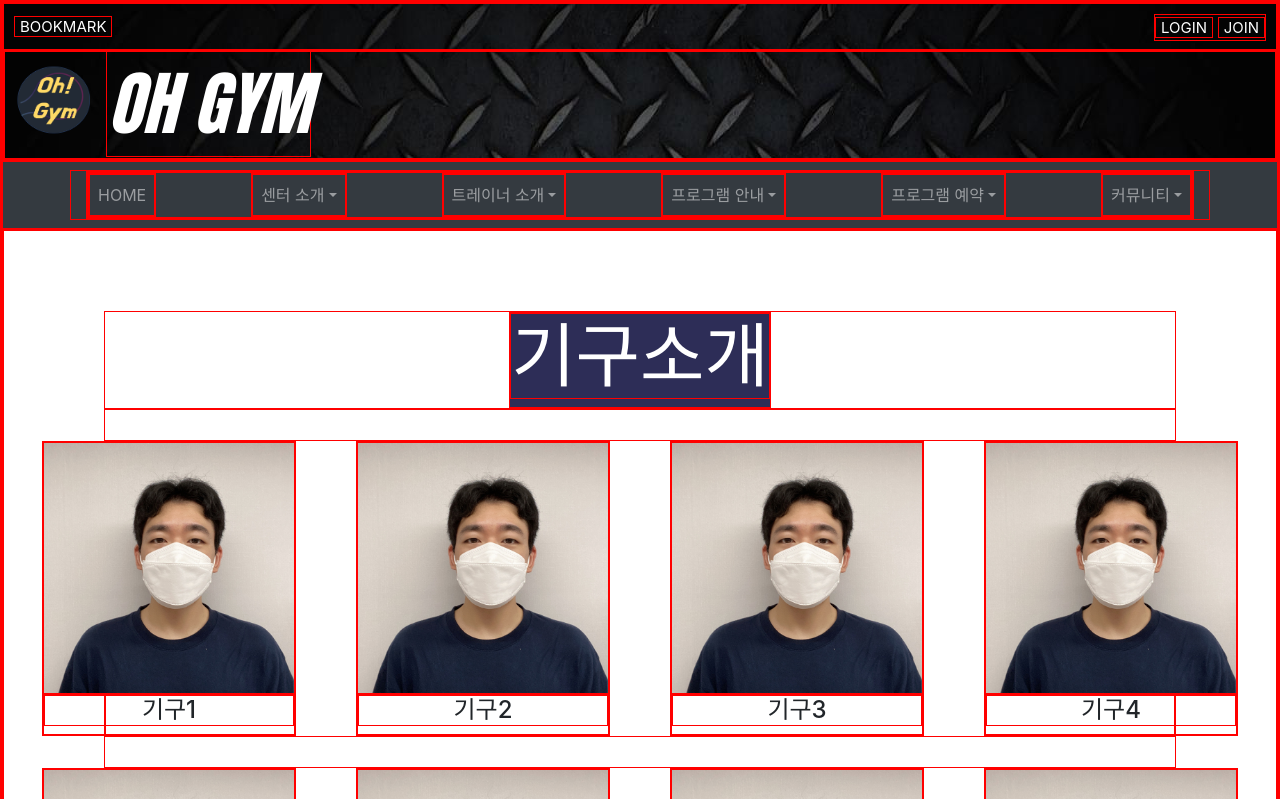
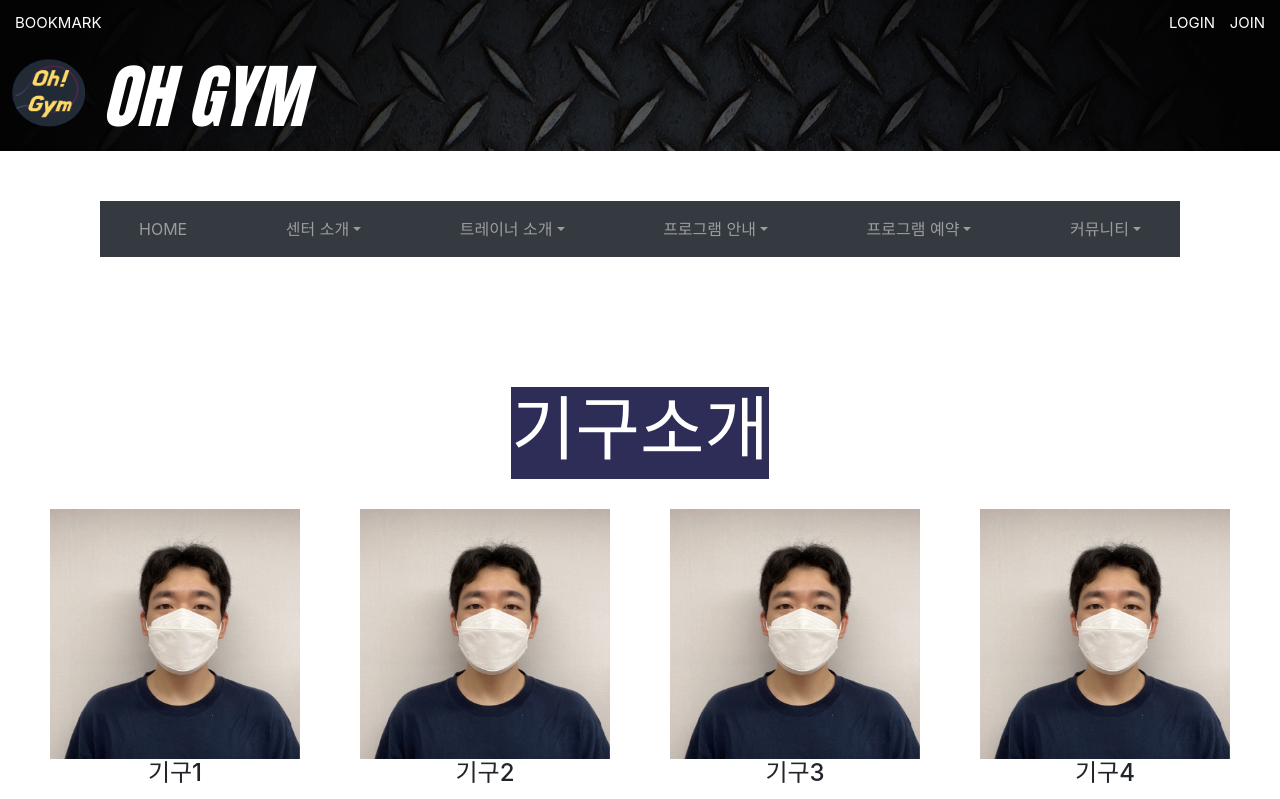
Before and after one commit to ohgym-semi/ohgym-semi-project, a plain HTML site: page ver1.1/220730_ver1.1/center2.html in a window 1280 px wide. Shown: the top 799 px of the page. Drawn offline with nearby package versions, Linux system fonts and the light colour scheme.

Commit message:
임시 수정

```diff
--- a/ver1.1/220730_ver1.1/center.css
+++ b/ver1.1/220730_ver1.1/center.css
@@ -1,5 +1,5 @@
 * {
-  border: 1px solid red;
+  /* border: 1px solid red; */
 }
 
 /***************************** header CSS 시작 ******************************/
--- a/ver1.1/220730_ver1.1/center2.html
+++ b/ver1.1/220730_ver1.1/center2.html
@@ -36,6 +36,8 @@
     <!-------------------------- header 끝 -------------------------->
 
     <!------------------------- navbar 시작 ------------------------->
+    <section>
+      <div class="contents">
         <nav class="navbar navbar-dark bg-dark navbar-expand-md">
           <div class="container">
             <button class="navbar-toggler d-none" data-toggle="collapse" data-target="#navcol-1">
@@ -92,6 +94,9 @@
             </div>
           </div>
           </nav>
+        </div>
+      </div>
+    </section>
     <!-------------------------- navbar 끝 -------------------------->
 
     <!------------------------- section 시작 ------------------------->
```
Also changed, not shown: ver1.1/220730_ver1.1/center1.html (+2 -0 lines). Lines whose indentation alone changed are shown as unchanged.
